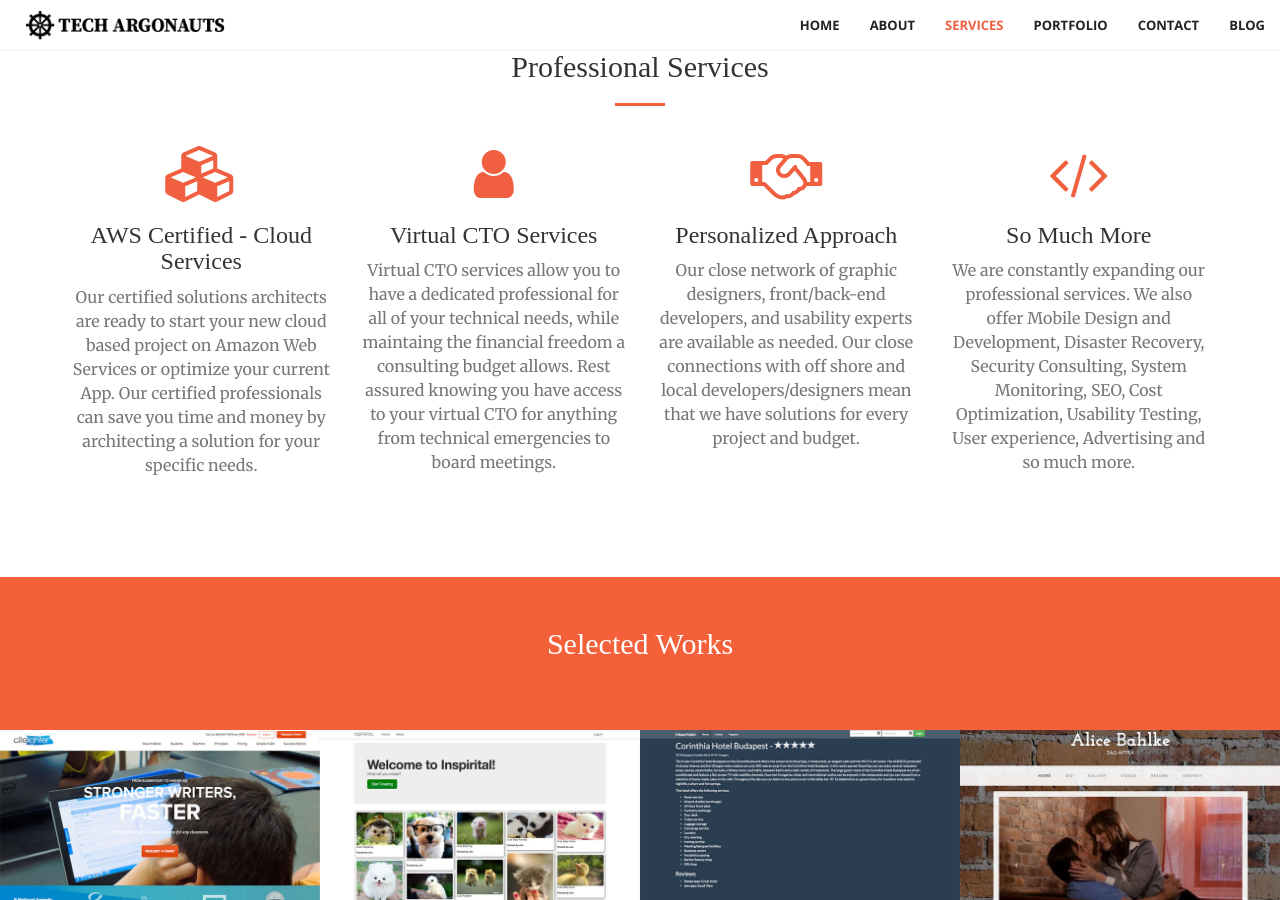
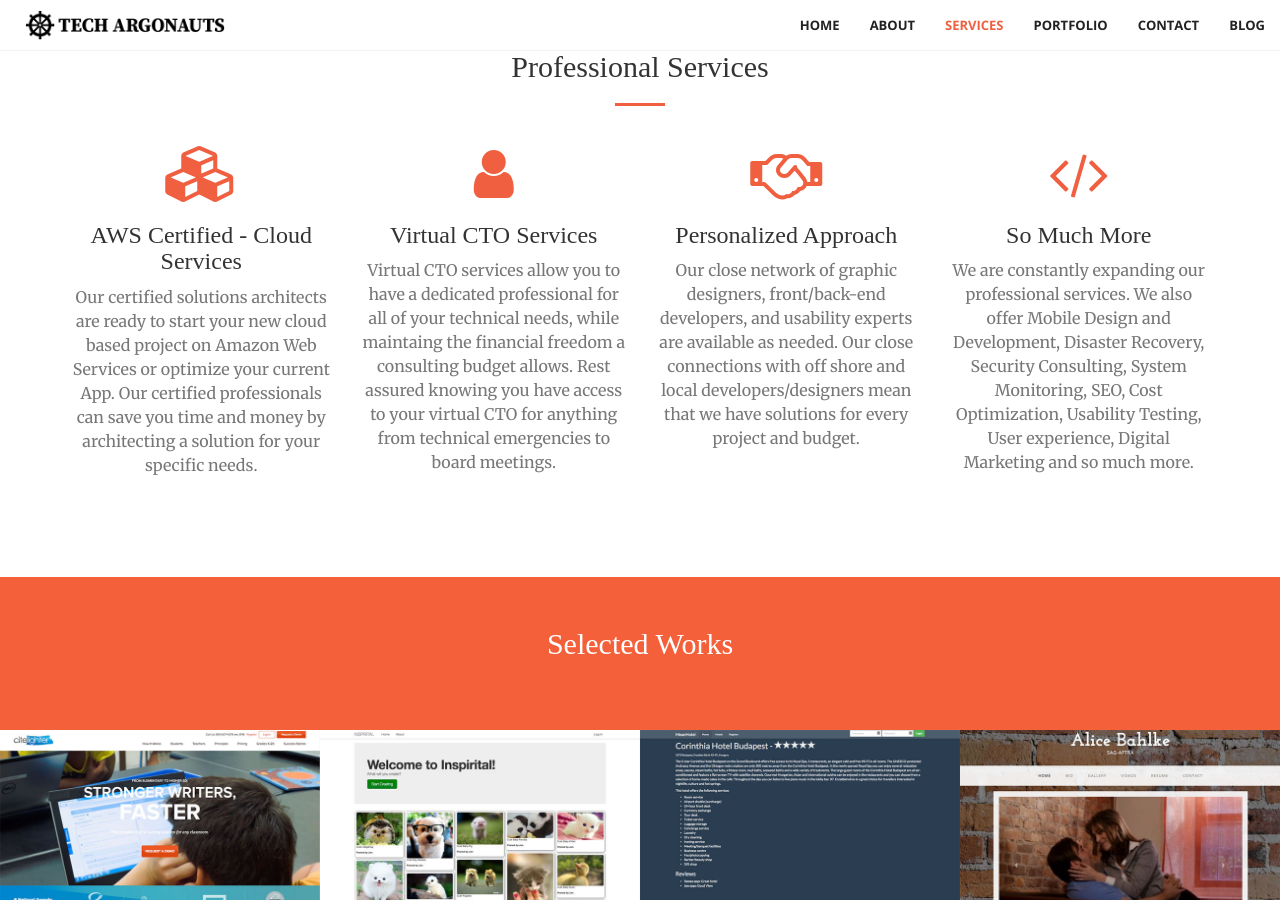
Before and after one commit to jonnyc/techargonauts, a Jekyll site: the page built from index.html, in a window 1280 px wide and 900 px high, scrolled down 1440 px. Built offline with Jekyll 4.4.1, drawn with Linux system fonts in a browser that asks for light colours; nearby versions of some CDN libraries; some web fonts are replaced.

Commit message:
Change Wording from Advertising to digital marketing in Services section.

```diff
--- a/index.html
+++ b/index.html
@@ -54,7 +54,7 @@ caption: Navigating the technological frontier together.
           <div class="service-box">
             <i class="fa fa-4x fa-code text-primary sr-icons"></i>
             <h3>So Much More</h3>
-            <p class="text-muted">We are constantly expanding our professional services. We also offer Mobile Design and Development, Disaster Recovery, Security Consulting, System Monitoring, SEO, Cost Optimization, Usability Testing, User experience, Advertising and so much more.</p>
+            <p class="text-muted">We are constantly expanding our professional services. We also offer Mobile Design and Development, Disaster Recovery, Security Consulting, System Monitoring, SEO, Cost Optimization, Usability Testing, User experience, Digital Marketing and so much more.</p>
           </div>
         </div>
       </div>
```
